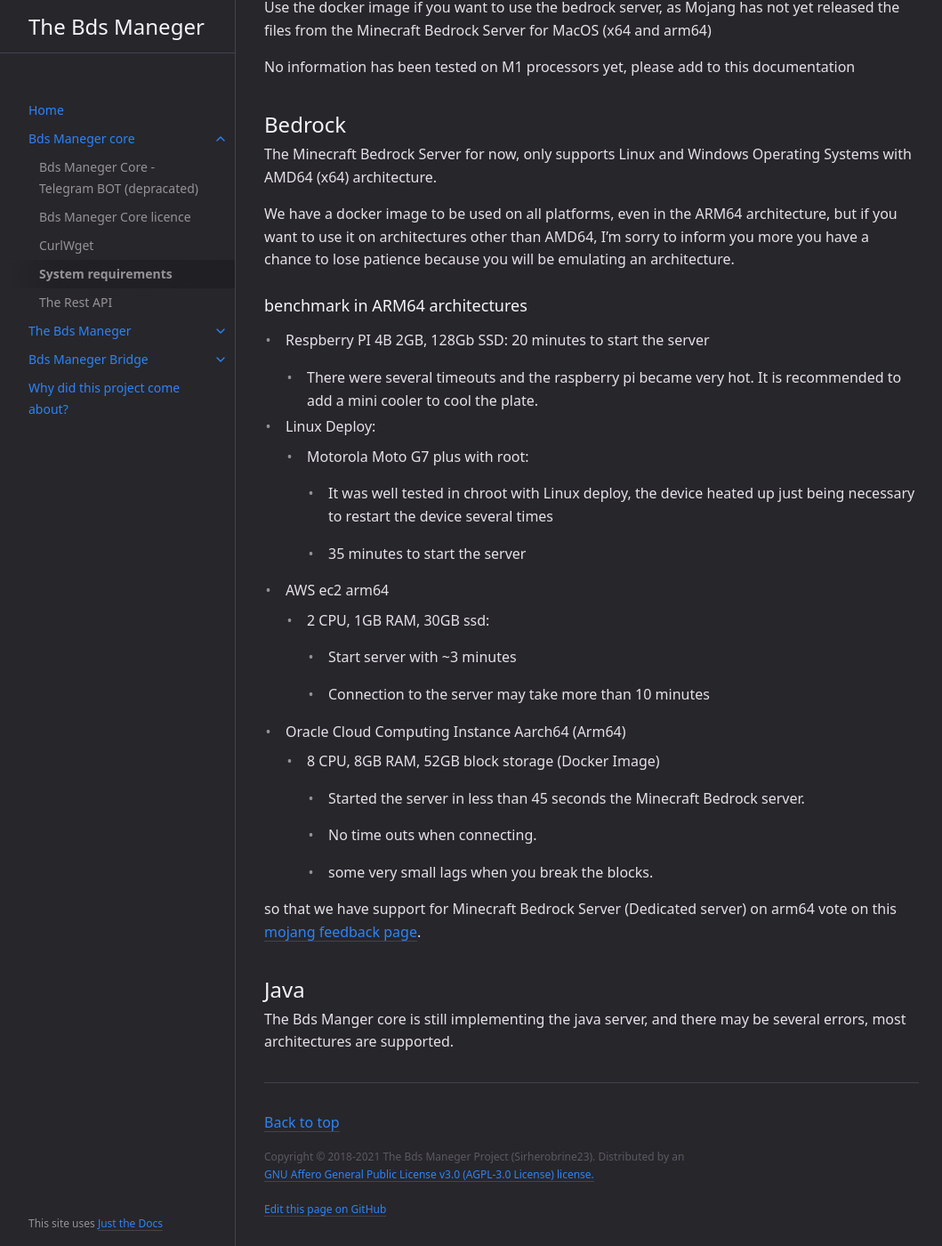
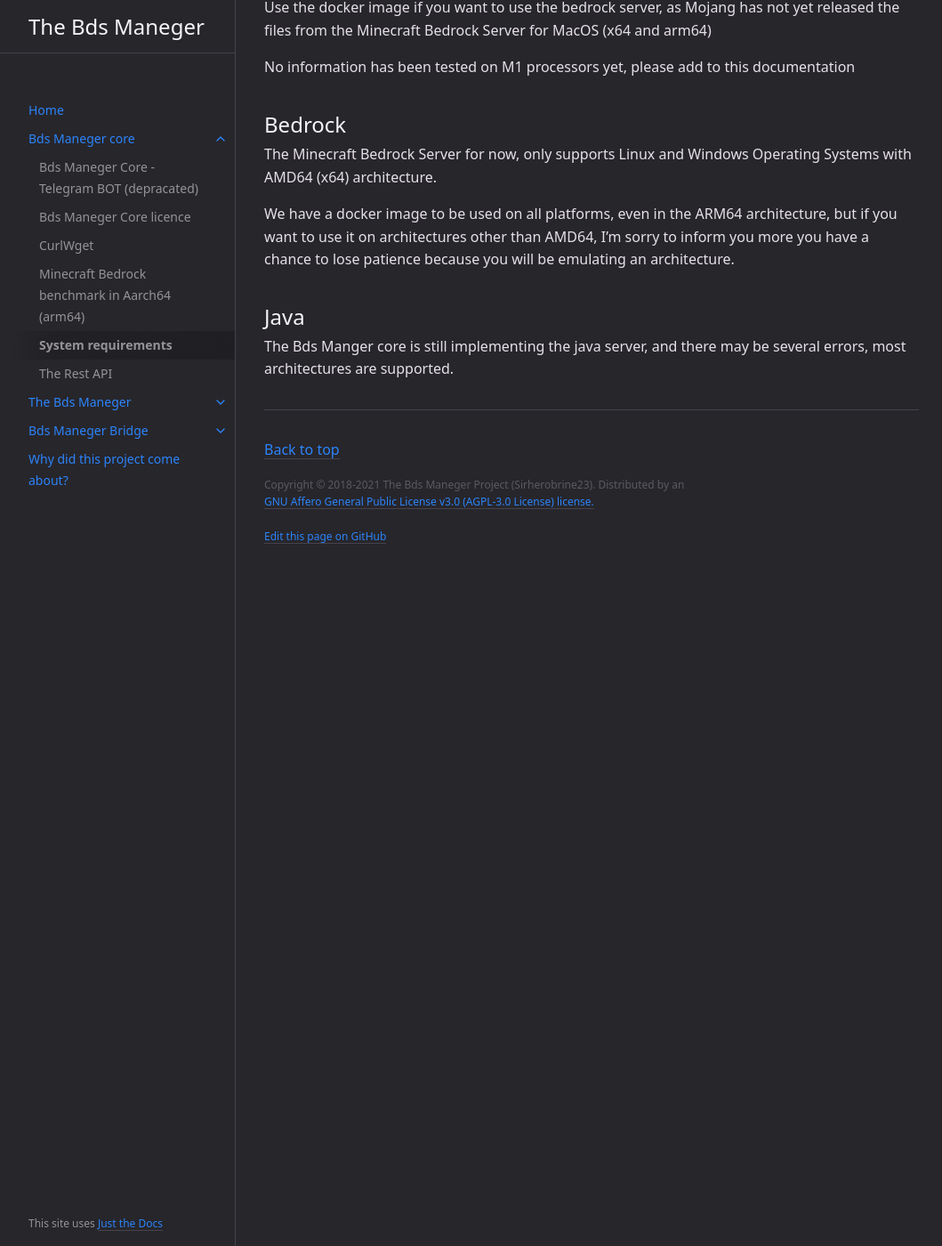
Before and after one commit to terrorizer1980/Bds-Manager-Project-Documentation, a Jekyll site: the page built from docs/Bds Maneger core/System requeriments.md, in a window 1280 px wide and 1400 px high, scrolled down 969 px. Shown: the whole window at 89% size, without its empty margins (107-1166 px from the left). Built offline with Jekyll 4.4.1, drawn with Linux system fonts in a browser that asks for light colours.

Commit message:
Push Bedrock docs and benchmark

```diff
--- a/docs/Bds Maneger core/System requeriments.md
+++ b/docs/Bds Maneger core/System requeriments.md
@@ -46,33 +46,6 @@ The Minecraft Bedrock Server for now, only supports Linux and Windows Operating
 
 We have a docker image to be used on all platforms, even in the ARM64 architecture, but if you want to use it on architectures other than AMD64, I'm sorry to inform you more you have a chance to lose patience because you will be emulating an architecture.
 
-### benchmark in ARM64 architectures
-
-* Respberry PI 4B 2GB, 128Gb SSD: 20 minutes to start the server
-
-    - There were several timeouts and the raspberry pi became very hot. It is recommended to add a mini cooler to cool the plate.
-
-* Linux Deploy:
-    * Motorola Moto G7 plus with root:
-        - It was well tested in chroot with Linux deploy, the device heated up just being necessary to restart the device several times
-
-        - 35 minutes to start the server
-
-* AWS ec2 arm64
-    * 2 CPU, 1GB RAM, 30GB ssd:
-        - Start server with ~3 minutes
-
-        - Connection to the server may take more than 10 minutes
-* Oracle Cloud Computing Instance Aarch64 (Arm64)
-    * 8 CPU, 8GB RAM, 52GB block storage (Docker Image)
-        - Started the server in less than 45 seconds the Minecraft Bedrock server.
-
-        - No time outs when connecting.
-
-        - some very small lags when you break the blocks.
-
-so that we have support for Minecraft Bedrock Server (Dedicated server) on arm64 vote on this [mojang feedback page](https://feedback.minecraft.net/hc/en-us/community/posts/360022601432-Dedicated-Servers-for-ARM-Devices).
-
 ## Java
 
 The Bds Manger core is still implementing the java server, and there may be several errors, most architectures are supported.
```
Also changed, not shown: docs/Bds Maneger core/Minecraft Bedrock Aarch64.md (added, +68 -0 lines).
